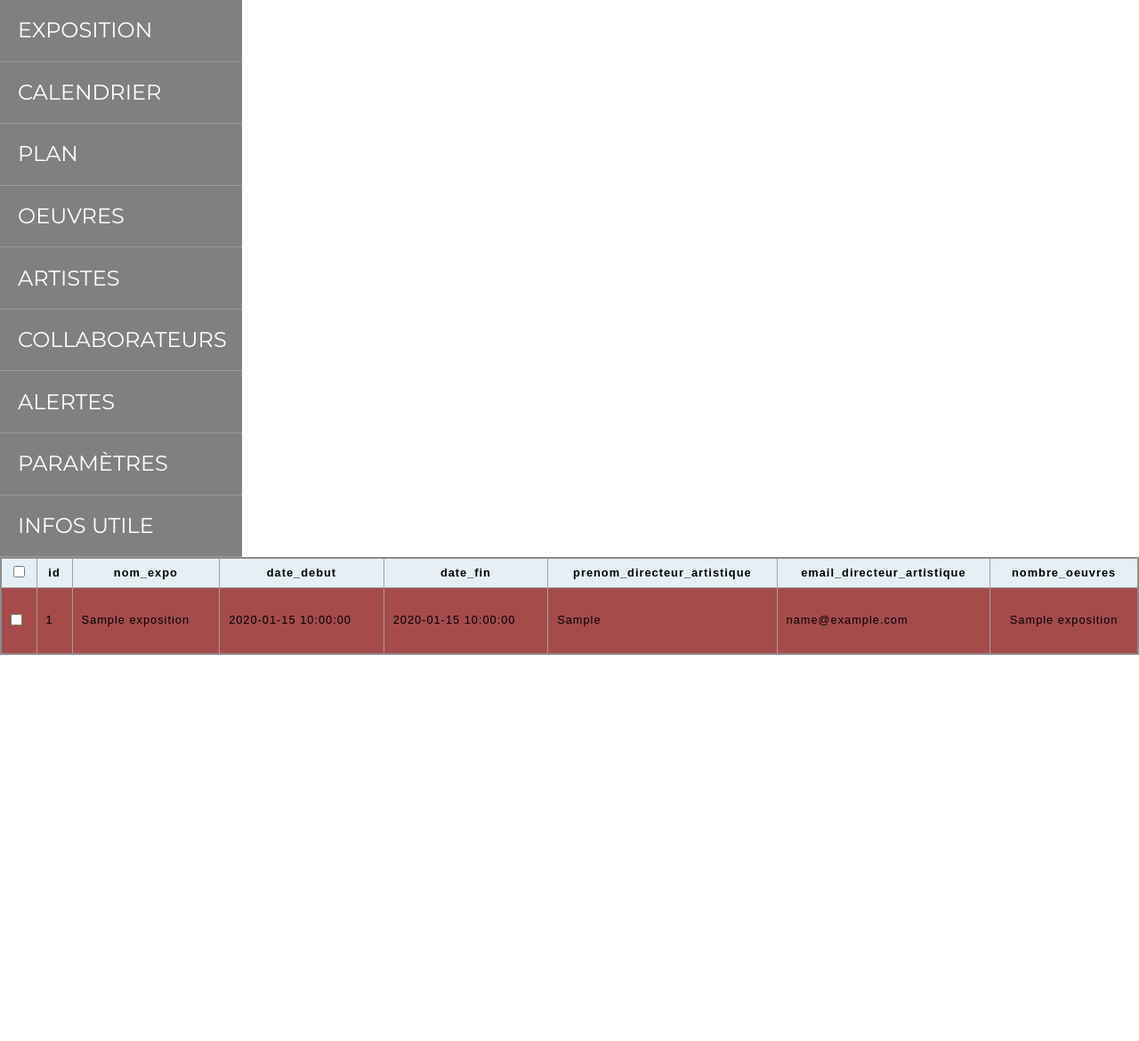
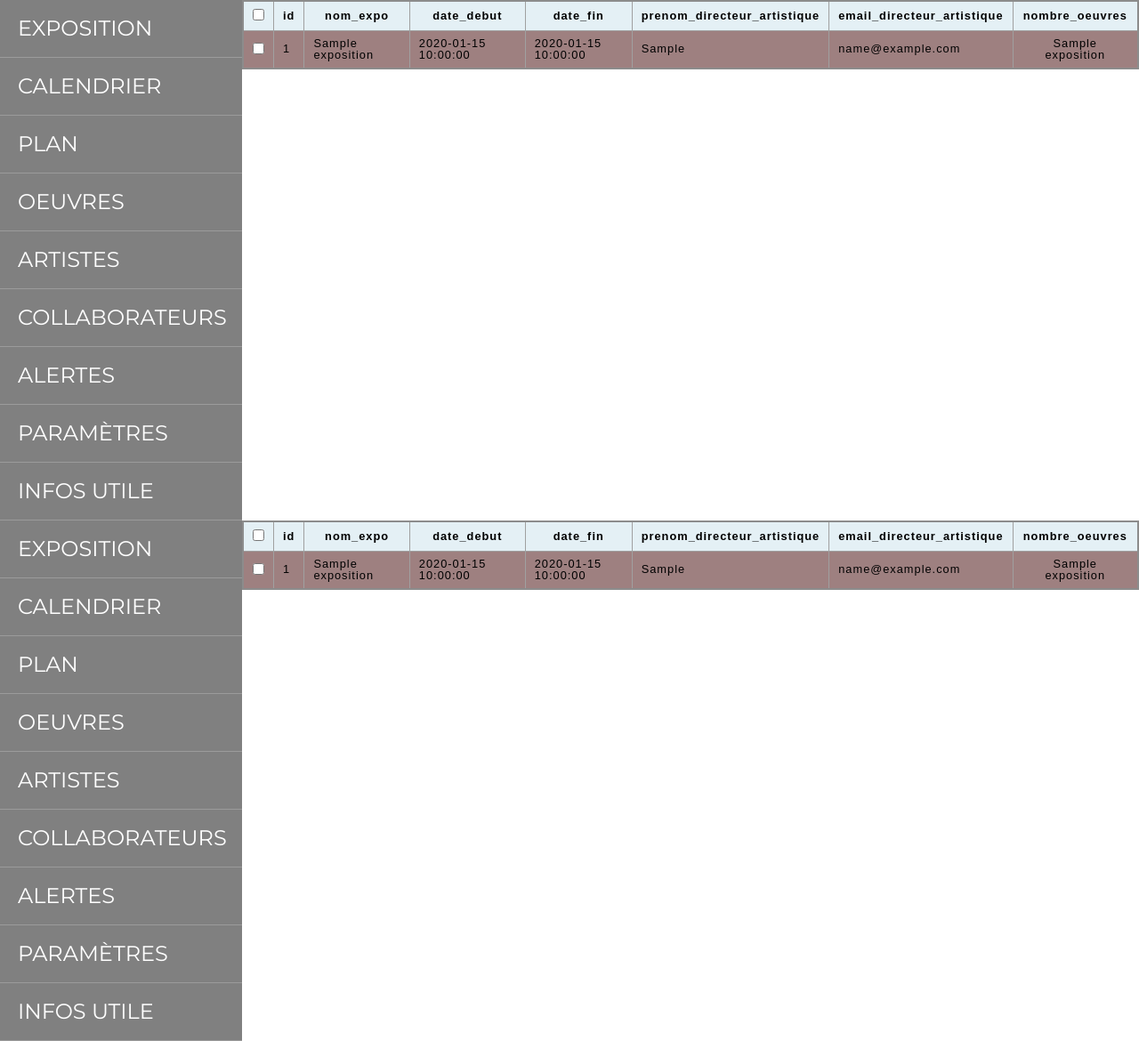
Before and after one commit to Da-Zcross/GrandAngle, a PHP site: page /exposition.php in a window 1280 px wide. Shown: the part 64-1234 px from the top of the page at 89% size. Before the commit the page ends 800 px from the top, so only its background shows below. Run offline with PHP 8.4, Linux system fonts and the light colour scheme; tables that the repository leaves empty or names only in its code hold one stand-in row (values such as "Sample post").

Commit message:
modification structure ok

```diff
--- a/admin/assets_admin/css/style.css
+++ b/admin/assets_admin/css/style.css
@@ -273,7 +273,7 @@ padding: 20px;
   font-family: sans-serif;
   font-size: 0.8rem;
   letter-spacing: 1px;
-  background-color: rgb(165, 75, 75);
+  background-color: rgb(158, 128, 128);
   padding: 500px;
 }
 
--- a/admin/exposition.php
+++ b/admin/exposition.php
@@ -11,42 +11,8 @@ include "includes/pages/header.php";
 include "includes/pages/main.php";
 ?>
 
-<table class="list">
-    <thead>
+<div>
+    <?php include "includes/pages/main.php";
+    ?>
 
-        <tr>
-            <th>
-                <span class="custom-checkbox">
-                    <input type="checkbox" id="checkbox1" name="options[]" value="1">
-                    <label for="checkbox1"></label>
-                </span>
-            </th>
-            <th>id</th>
-            <th>nom_expo</th>
-            <th>date_debut</th>
-            <th>date_fin</th>
-            <th>prenom_directeur_artistique</th>
-            <th>email_directeur_artistique</th>
-            <th>nombre_oeuvres</th>
-        </tr>
-
-    </thead>
-    <tbody>
-
-        <?php foreach ($expos as $expo) : ?>
-            <tr>
-                <td> <span class="custom-checkbox">
-                        <input type="checkbox" id="checkbox1" name="options[]" value="1">
-                        <label for="checkbox1"></label>
-                    </span></td>
-                <td><?= $expo["id_expo"] ?></td>
-                <td><?= $expo["nom_expo"] ?></td>
-                <td><?= $expo["date_debut"] ?></td>
-                <td><?= $expo["date_fin"] ?></td>
-                <td><?= $expo["prenom_directeur_artistique"] ?></td>
-                <td><?= $expo["email_directeur_artistique"] ?></td>
-                <td><?= $expo["nombre_oeuvres"] ?></td>
-            </tr>
-        <?php endforeach; ?>
-    </tbody>
-</table>
+</div>
--- /dev/null
+++ b/admin/includes/components/liste_expo.php
@@ -0,0 +1,49 @@
+<?php
+require_once "../config/pdo.php";
+$sql = "SELECT *
+    FROM exposition";
+$requete = $db->query($sql);
+$expos = $requete->fetchAll(PDO::FETCH_ASSOC);
+
+?>
+
+
+<table class="list">
+    <thead>
+
+        <tr>
+            <th>
+                <span class="custom-checkbox">
+                    <input type="checkbox" id="checkbox1" name="options[]" value="1">
+                    <label for="checkbox1"></label>
+                </span>
+            </th>
+            <th>id</th>
+            <th>nom_expo</th>
+            <th>date_debut</th>
+            <th>date_fin</th>
+            <th>prenom_directeur_artistique</th>
+            <th>email_directeur_artistique</th>
+            <th>nombre_oeuvres</th>
+        </tr>
+
+    </thead>
+    <tbody>
+
+        <?php foreach ($expos as $expo) : ?>
+            <tr>
+                <td> <span class="custom-checkbox">
+                        <input type="checkbox" id="checkbox1" name="options[]" value="1">
+                        <label for="checkbox1"></label>
+                    </span></td>
+                <td><?= $expo["id_expo"] ?></td>
+                <td><?= $expo["nom_expo"] ?></td>
+                <td><?= $expo["date_debut"] ?></td>
+                <td><?= $expo["date_fin"] ?></td>
+                <td><?= $expo["prenom_directeur_artistique"] ?></td>
+                <td><?= $expo["email_directeur_artistique"] ?></td>
+                <td><?= $expo["nombre_oeuvres"] ?></td>
+            </tr>
+        <?php endforeach; ?>
+    </tbody>
+</table>
--- /dev/null
+++ b/admin/includes/pages/central_panel.php
@@ -0,0 +1,8 @@
+
+<div>
+    <?php
+include "includes/components/liste_expo.php";
+
+?>
+
+</div>
--- a/admin/includes/pages/main.php
+++ b/admin/includes/pages/main.php
@@ -6,7 +6,7 @@
             <?php include "./includes/components/sidebar_left.php"; ?>
         </div>
         <div class="middle">
-            <?php include "./includes/components/central_panel.php"; ?>
+            <?php include "./includes/pages/central_panel.php"; ?>
         </div>
 
     </div>
```
Also changed, not shown: admin/includes/components/central_panel.php (deleted).
